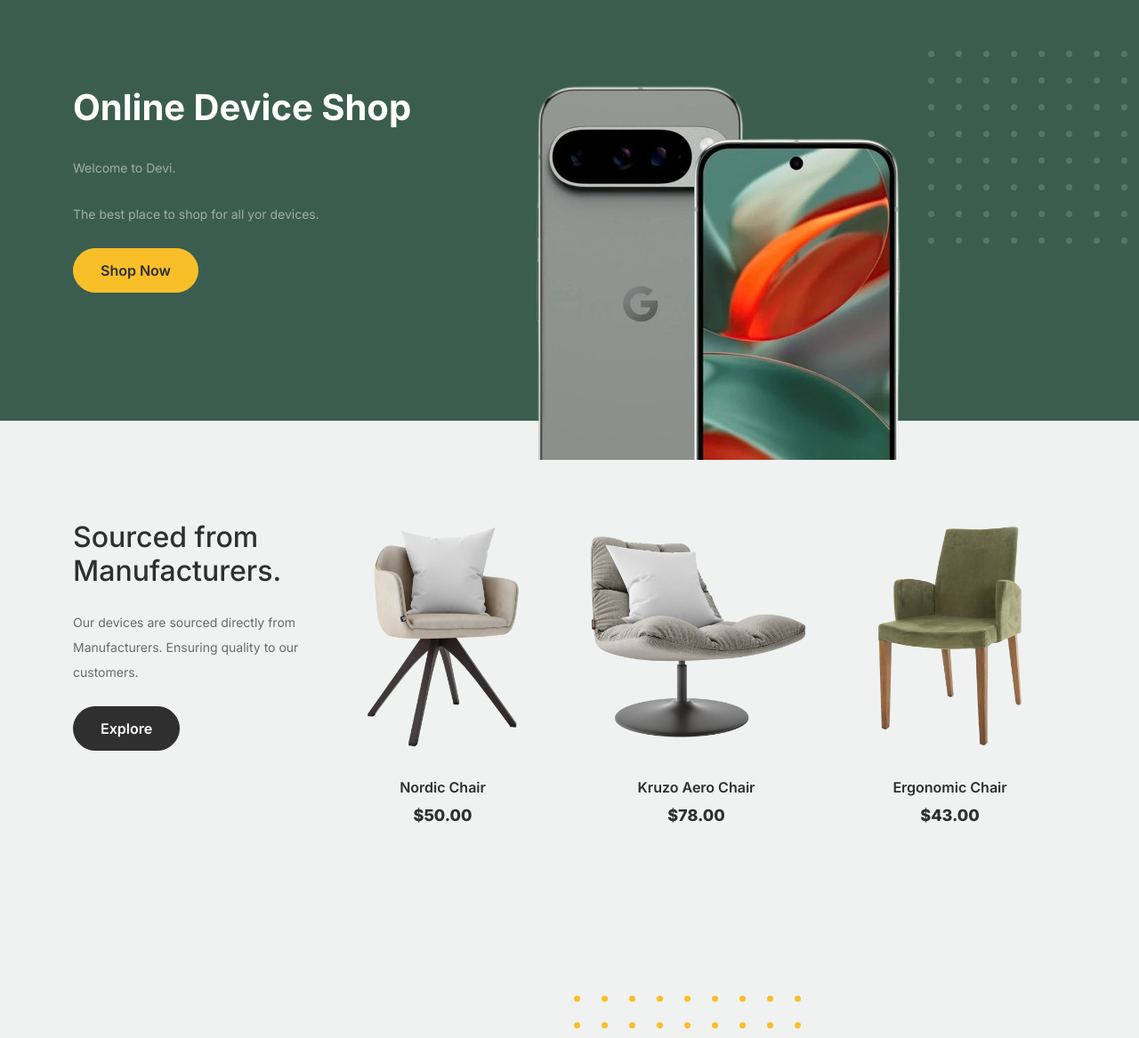
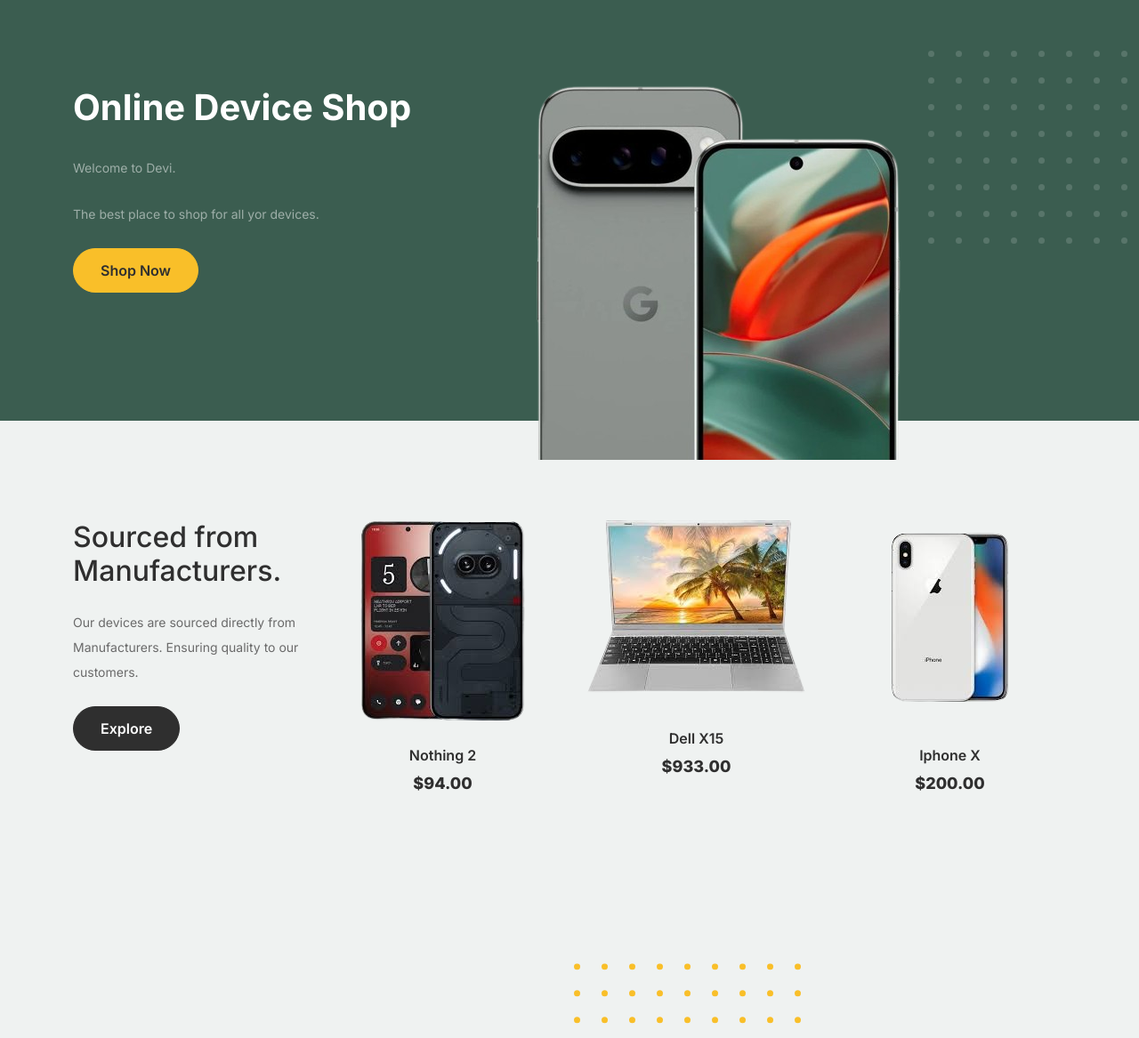
Before and after one commit to Wazaaah/iBit_Soft_Project_1, a Django app: page / in a window 1280 px wide. Shown: the part 85-1252 px from the top of the page at 89% size. Run offline with Django 4.2, Linux system fonts and the light colour scheme; data comes from the database, SQL or seed files in the repository; some libraries are stand-ins or nearby versions.

Commit message:
Numero Nine

```diff
--- a/iBit_Soft_Project_1/marketplacepro/views.py
+++ b/iBit_Soft_Project_1/marketplacepro/views.py
@@ -4,12 +4,15 @@
 from django.contrib.auth.models import User, auth
 from django.contrib.auth.decorators import login_required
 from marketplacepro.forms import ProductForm
-from marketplacepro.models import Product, Cart, CartItem, ShopBalance
+from marketplacepro.models import Product, Cart, CartItem, ShopBalance, Checkout
 
 
 # Create your views here.
 def index(request):
-    return render(request, 'index.html')
+    products = Product.objects.all().order_by('?')
+    # Limit to 3 random products
+    products = products[:3]
+    return render(request, 'index.html', {'products': products})
 
 
 def shop(request):
@@ -184,6 +187,7 @@
 
     return redirect('checkout')
 
+
 #To generate report on products purchased
 def purchase_report(request):
 
--- a/iBit_Soft_Project_1/templates/index.html
+++ b/iBit_Soft_Project_1/templates/index.html
@@ -105,49 +105,18 @@
                             <p><a href="shop" class="btn">Explore</a></p>
                         </div>
                         <!-- End Column 1 -->
-
+                        {% for product in products %}
                         <!-- Start Column 2 -->
                         <div class="col-12 col-md-4 col-lg-3 mb-5 mb-md-0">
                             <a class="product-item" href="cart">
-                                <img src="{% static 'images/product-1.png' %}" class="img-fluid product-thumbnail">
-                                <h3 class="product-title">Nordic Chair</h3>
-                                <strong class="product-price">$50.00</strong>
-
-                                <span class="icon-cross">
-                                    <img src="{% static 'images/cross.svg' %}" class="img-fluid">
-                                </span>
+                                <img src="{{ product.image.url }}" class="img-fluid product-thumbnail">
+                                <h3 class="product-title">{{ product.name }}</h3>
+                                <strong class="product-price">${{ product.price }}</strong>
                             </a>
                         </div>
-                        <!-- End Column 2 -->
-
-                        <!-- Start Column 3 -->
-                        <div class="col-12 col-md-4 col-lg-3 mb-5 mb-md-0">
-                            <a class="product-item" href="cart">
-                                <img src="{% static 'images/product-2.png' %}" class="img-fluid product-thumbnail">
-                                <h3 class="product-title">Kruzo Aero Chair</h3>
-                                <strong class="product-price">$78.00</strong>
-
-                                <span class="icon-cross">
-                                    <img src="{% static 'images/cross.svg' %}" class="img-fluid">
-                                </span>
-                            </a>
-                        </div>
-                        <!-- End Column 3 -->
-
-                        <!-- Start Column 4 -->
-                        <div class="col-12 col-md-4 col-lg-3 mb-5 mb-md-0">
-                            <a class="product-item" href="cart">
-                                <img src="{% static 'images/product-3.png' %}" class="img-fluid product-thumbnail">
-                                <h3 class="product-title">Ergonomic Chair</h3>
-                                <strong class="product-price">$43.00</strong>
-
-                                <span class="icon-cross">
-                                    <img src="{% static 'images/cross.svg' %}" class="img-fluid">
-                                </span>
-                            </a>
-                        </div>
-                        <!-- End Column 4 -->
-
+                        {% empty %}
+                        <p>No products available.</p>
+                        {% endfor %}
                     </div>
                 </div>
             </div>
```
